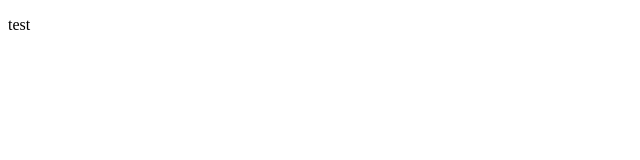
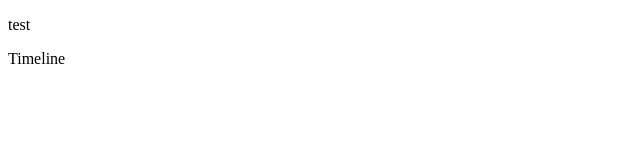
Before and after one commit to victorst79/psious-test, a React (Create React App) app: page / in a window 1280 px wide. Shown: the top 160 px of the page, without its empty margins (0-640 px from the left). Built offline with nearby package versions, Linux system fonts and the light colour scheme.

Commit message:
working with structure project and first compoennt

```diff
--- a/package.json
+++ b/package.json
@@ -13,6 +13,7 @@
     "@types/react-dom": "^17.0.0",
     "react": "^17.0.2",
     "react-dom": "^17.0.2",
+    "react-rnd": "^10.2.4",
     "react-router-dom": "^5.2.0",
     "react-scripts": "4.0.3",
     "typescript": "^4.1.2",
--- /dev/null
+++ b/src/components/Timeline.tsx
@@ -0,0 +1,8 @@
+import React from 'react';
+import { Rnd } from "react-rnd";
+
+export const Timeline = () => {
+    return (
+        <p>Timeline</p>
+    )
+}
--- a/src/views/App.tsx
+++ b/src/views/App.tsx
@@ -1,4 +1,5 @@
 import React from 'react';
+import { Timeline } from '../components/Timeline'
 
 export class App extends React.Component {
 
@@ -6,6 +7,7 @@ export class App extends React.Component {
     return (
       <div>
        <p>test</p>
+       <Timeline />
       </div>
     )
   }
```
Also changed, not shown: 1 other file (tests, documents, lock files or other folders).
